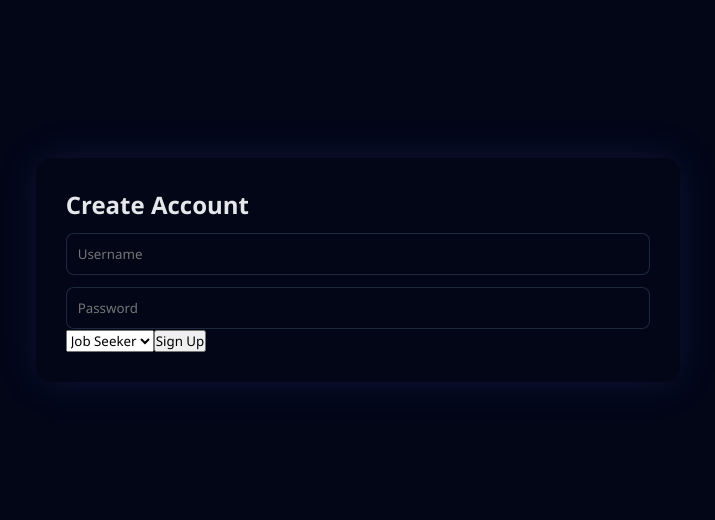
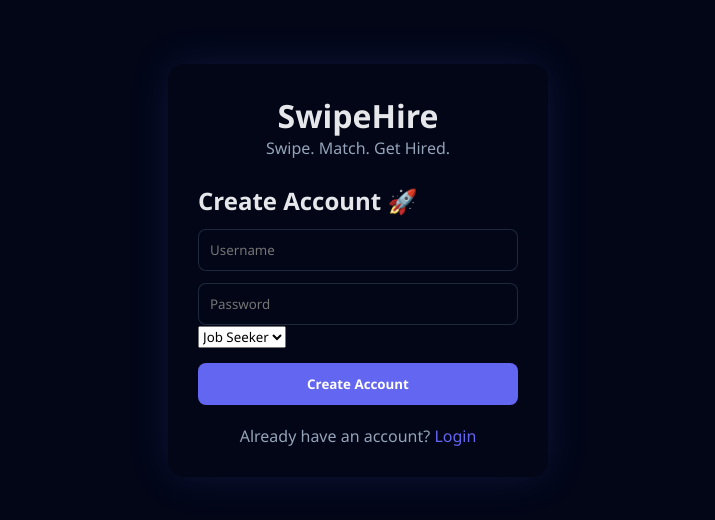
Before and after one commit to ShikharRawat23/SwipeHire, a React (Create React App) app in the folder frontend/: page /signup in a window 1280 px wide. Shown: the part 130-650 px from the top of the page, without its empty margins (282-997 px from the left). Built offline with nearby package versions, Linux system fonts and the light colour scheme.

Commit message:
Improve signup UI

```diff
--- a/frontend/src/Signup.js
+++ b/frontend/src/Signup.js
@@ -34,9 +34,21 @@ function Signup(){
   return(
     <div className="center">
 
-      <div className="card">
+      <div className="card" style={{ width:"380px" }}>
 
-        <h2>Create Account</h2>
+        {/* APP NAME */}
+        <h1 style={{ textAlign:"center" }}>SwipeHire</h1>
+
+        {/* SLOGAN */}
+        <p style={{
+          textAlign:"center",
+          color:"#94a3b8",
+          marginBottom:"25px"
+        }}>
+          Swipe. Match. Get Hired.
+        </p>
+
+        <h2>Create Account 🚀</h2>
 
         <input
           placeholder="Username"
@@ -50,14 +62,36 @@ function Signup(){
         />
 
         <select onChange={e=>setRole(e.target.value)}>
+
           <option value="jobseeker">Job Seeker</option>
           <option value="recruiter">Recruiter</option>
 
         </select>
 
-        <button onClick={handleSignup}>
-          Sign Up
+        <button
+          className="btn btn-primary"
+          style={{ width:"100%", marginTop:"15px" }}
+          onClick={handleSignup}
+        >
+          Create Account
         </button>
+
+        {/* LOGIN LINK */}
+        <p
+          style={{
+            marginTop:"20px",
+            textAlign:"center",
+            color:"#94a3b8"
+          }}
+        >
+          Already have an account?{" "}
+          <span
+            style={{ color:"#6366f1", cursor:"pointer" }}
+            onClick={()=>navigate("/login")}
+          >
+            Login
+          </span>
+        </p>
 
       </div>
 
```
